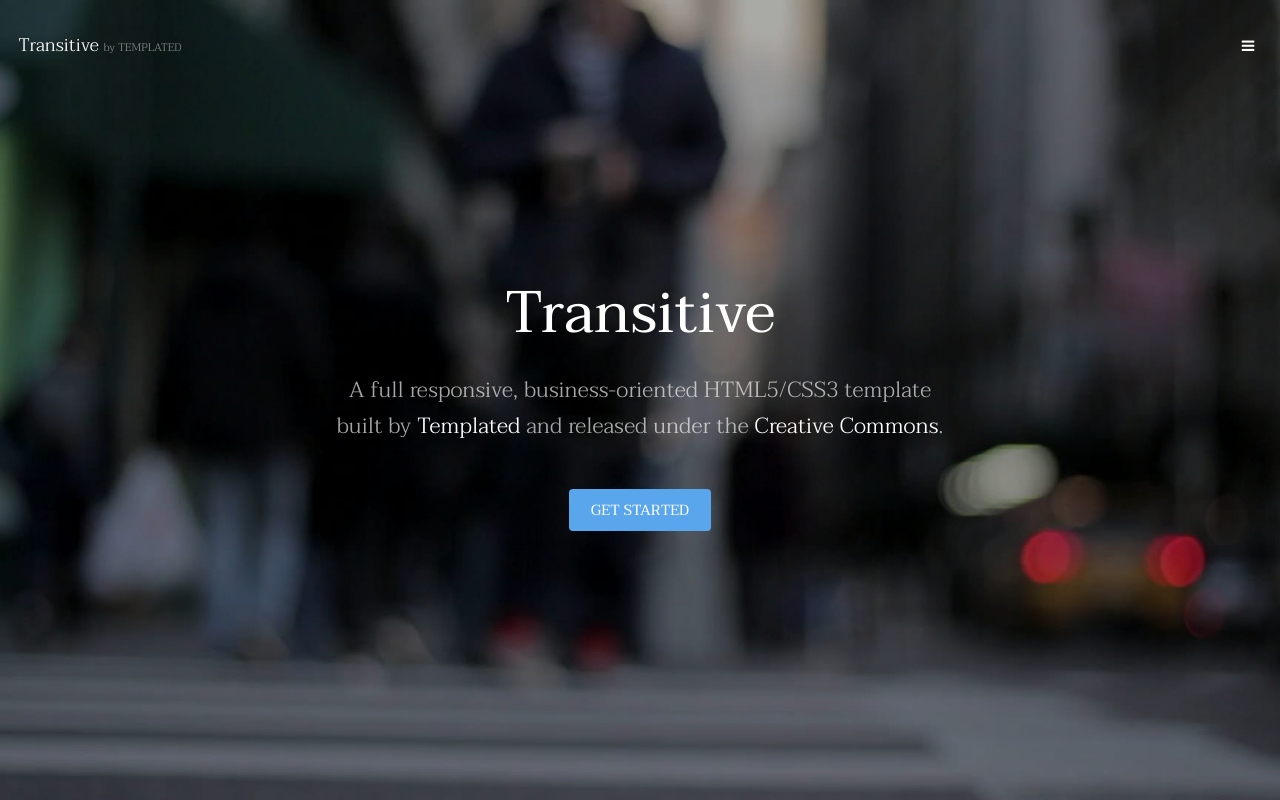
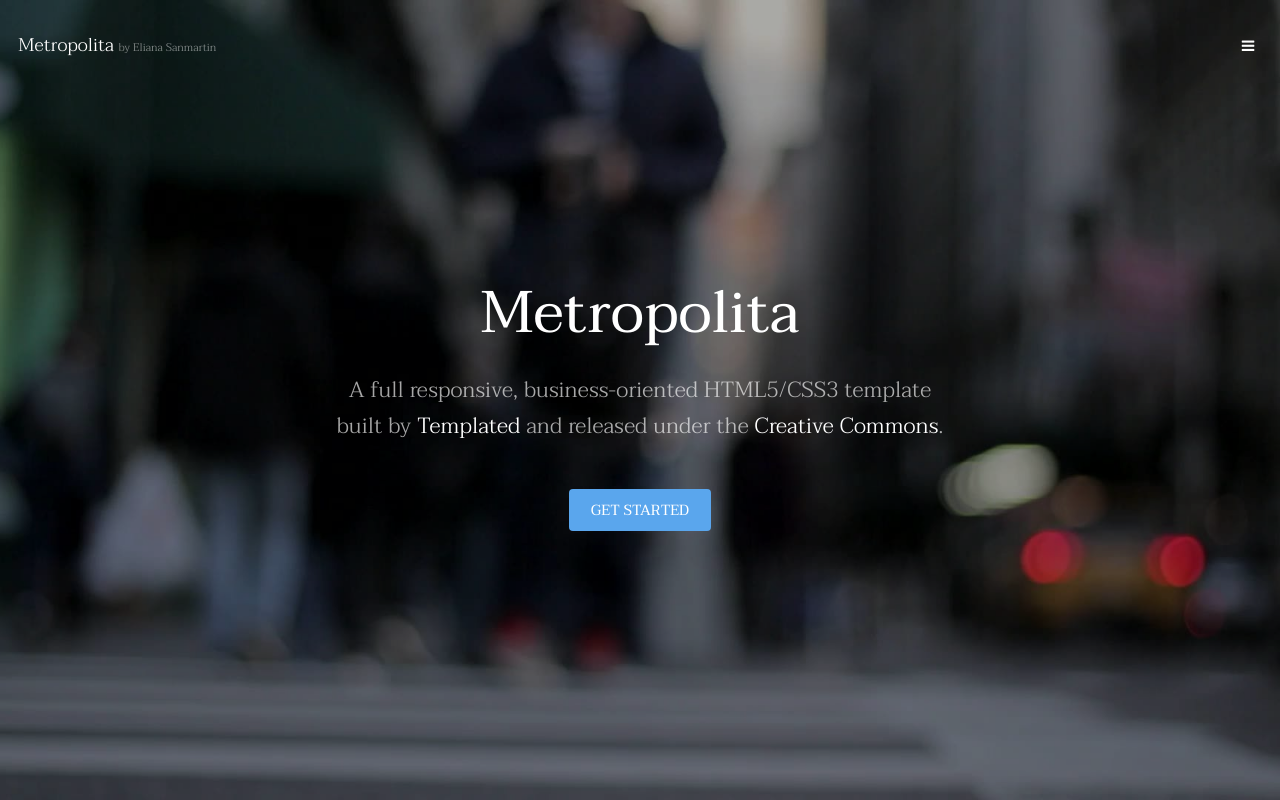
Before and after one commit to lnsv22/04_rep_metropolita, a plain HTML site: page index.html in a window 1280 px wide. Shown: the top 800 px of the page. Drawn offline with Linux system fonts and the light colour scheme.

Commit message:
Realizados cambios en la portada : H1, Title y Header por Eliana Sanmartin

```diff
--- a/index.html
+++ b/index.html
@@ -6,7 +6,7 @@
 -->
 <html>
 	<head>
-		<title>Transitive by TEMPLATED</title>
+		<title>Metropolita bu Eliana Sanmartin.</title>
 		<meta charset="utf-8" />
 		<meta name="viewport" content="width=device-width, initial-scale=1" />
 		<link rel="stylesheet" href="assets/css/main.css" />
@@ -15,7 +15,7 @@
 
 		<!-- Header -->
 			<header id="header" class="alt">
-				<div class="logo"><a href="index.html">Transitive <span>by TEMPLATED</span></a></div>
+				<div class="logo"><a href="index.html">Metropolita <span>by Eliana Sanmartin</span></a></div>
 				<a href="#menu" class="toggle"><span>Menu</span></a>
 			</header>
 
@@ -36,7 +36,7 @@
 		-->
 			<section id="banner" data-video="images/banner">
 				<div class="inner">
-					<h1>Transitive</h1>
+					<h1>Metropolita</h1>
 					<p>A full responsive, business-oriented HTML5/CSS3 template<br />
 					built by <a href="https://templated.co/">Templated</a> and released under the <a href="https://templated.co/license">Creative Commons</a>.</p>
 					<a href="#one" class="button special scrolly">Get Started</a>
```
